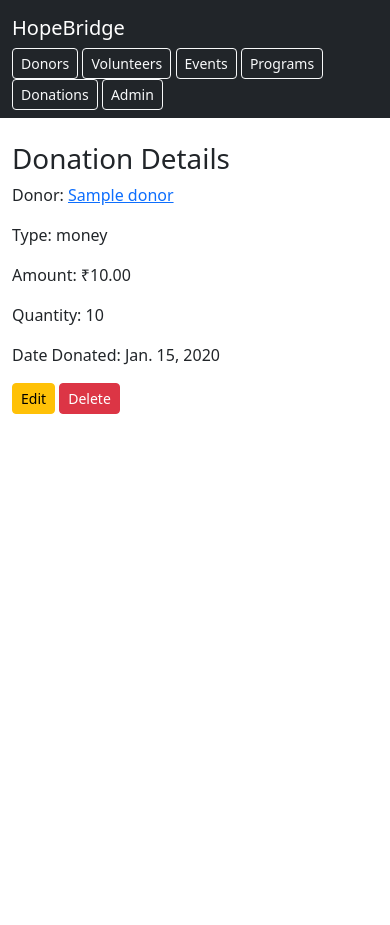
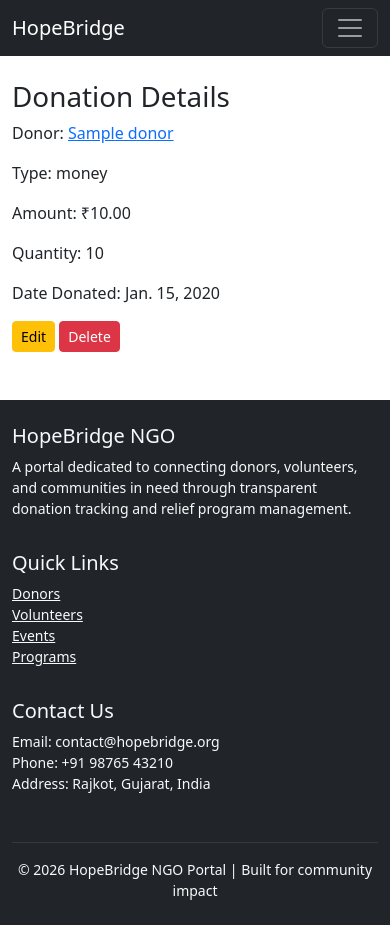
Before and after one commit to Maulik-Ujeniya/hopebridge, a Django app: page /donations/1/ in a window 390 px wide. Before the commit the page ends 414 px from the top, so only its background shows below. Run offline with Django 5.2, Linux system fonts and the light colour scheme; tables that the repository leaves empty hold one stand-in row (values such as "Sample post").

Commit message:
Add responsive navbar with mobile toggle and NGO footer with contact details, add viewport meta tag

```diff
--- a/templates/base.html
+++ b/templates/base.html
@@ -3,12 +3,29 @@
 <head>
     <title>HopeBridge</title>
     <link href="https://cdn.jsdelivr.net/npm/bootstrap@5.3.0/dist/css/bootstrap.min.css" rel="stylesheet">
+    <meta name="viewport" content="width=device-width, initial-scale=1.0">
+    <style>
+        html, body {
+            height: 100%;
+        }
+        body {
+            display: flex;
+            flex-direction: column;
+        }
+        .main-content {
+            flex: 1;
+        }
+    </style>
 </head>
 <body>
-    <nav class="navbar navbar-dark bg-dark mb-4">
-        <div class="container">
-            <a class="navbar-brand" href="/">HopeBridge</a>
-            <div>
+    <nav class="navbar navbar-expand-lg navbar-dark bg-dark mb-4">
+    <div class="container">
+        <a class="navbar-brand" href="/">HopeBridge</a>
+        <button class="navbar-toggler" type="button" data-bs-toggle="collapse" data-bs-target="#navMenu">
+            <span class="navbar-toggler-icon"></span>
+        </button>
+        <div class="collapse navbar-collapse" id="navMenu">
+            <div class="ms-auto d-flex flex-column flex-lg-row gap-2">
                 <a class="btn btn-outline-light btn-sm" href="/donors/">Donors</a>
                 <a class="btn btn-outline-light btn-sm" href="/volunteers/">Volunteers</a>
                 <a class="btn btn-outline-light btn-sm" href="/events/">Events</a>
@@ -17,11 +34,43 @@
                 <a class="btn btn-outline-light btn-sm" href="/admin/" target="_blank">Admin</a>
             </div>
         </div>
+    </div>
     </nav>
 
-    <div class="container">
+    <div class="container main-content">
         {% block content %}
         {% endblock %}
     </div>
+
+    <footer class="bg-dark text-light mt-5 py-4">
+        <div class="container">
+            <div class="row">
+                <div class="col-md-4 mb-3">
+                    <h5>HopeBridge NGO</h5>
+                    <p class="small">A portal dedicated to connecting donors, volunteers, and communities in need through transparent donation tracking and relief program management.</p>
+                </div>
+                <div class="col-md-4 mb-3">
+                    <h5>Quick Links</h5>
+                    <ul class="list-unstyled small">
+                        <li><a href="/donors/" class="text-light">Donors</a></li>
+                        <li><a href="/volunteers/" class="text-light">Volunteers</a></li>
+                        <li><a href="/events/" class="text-light">Events</a></li>
+                        <li><a href="/programs/" class="text-light">Programs</a></li>
+                    </ul>
+                </div>
+                <div class="col-md-4 mb-3">
+                    <h5>Contact Us</h5>
+                    <ul class="list-unstyled small">
+                        <li>Email: contact@hopebridge.org</li>
+                        <li>Phone: +91 98765 43210</li>
+                        <li>Address: Rajkot, Gujarat, India</li>
+                    </ul>
+                </div>
+            </div>
+            <hr class="border-secondary">
+            <p class="text-center small mb-0">© 2026 HopeBridge NGO Portal | Built for community impact</p>
+        </div>
+    </footer>
+    <script src="https://cdn.jsdelivr.net/npm/bootstrap@5.3.0/dist/js/bootstrap.bundle.min.js"></script>
 </body>
 </html>
```
